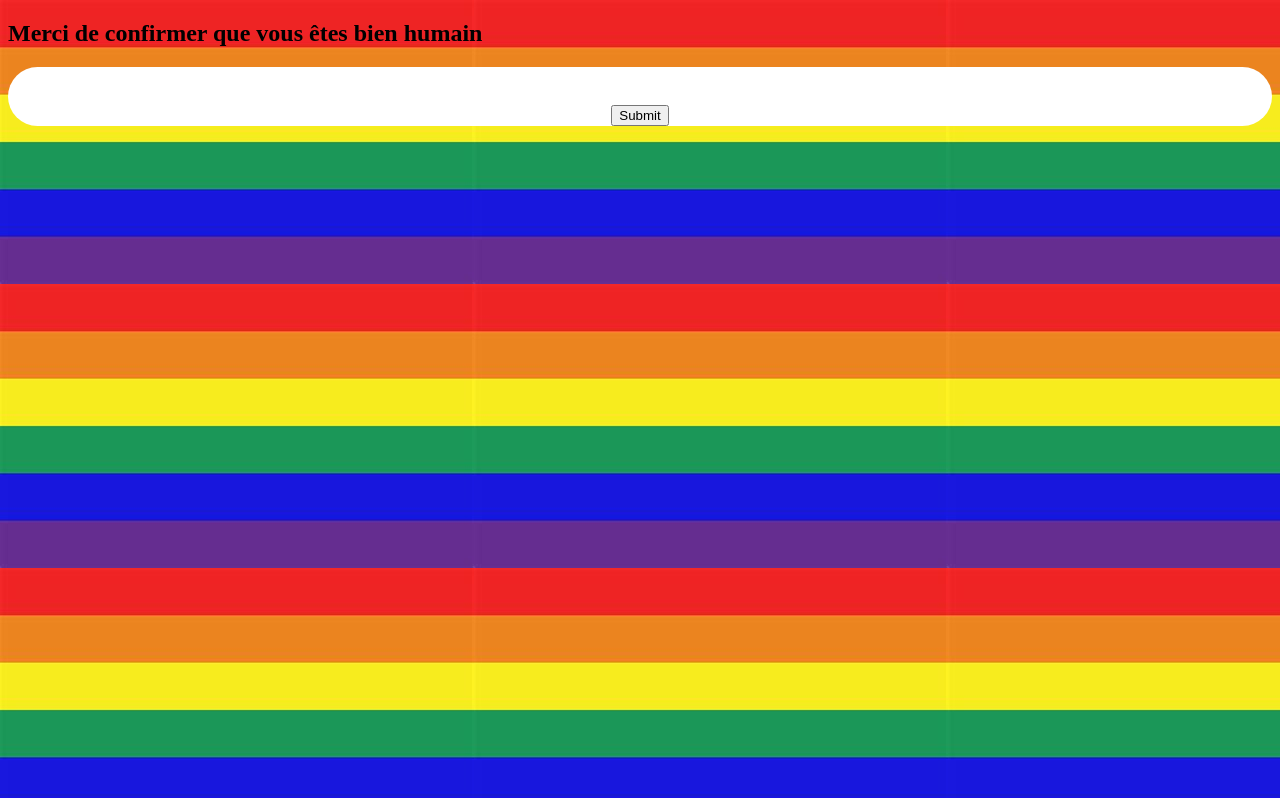
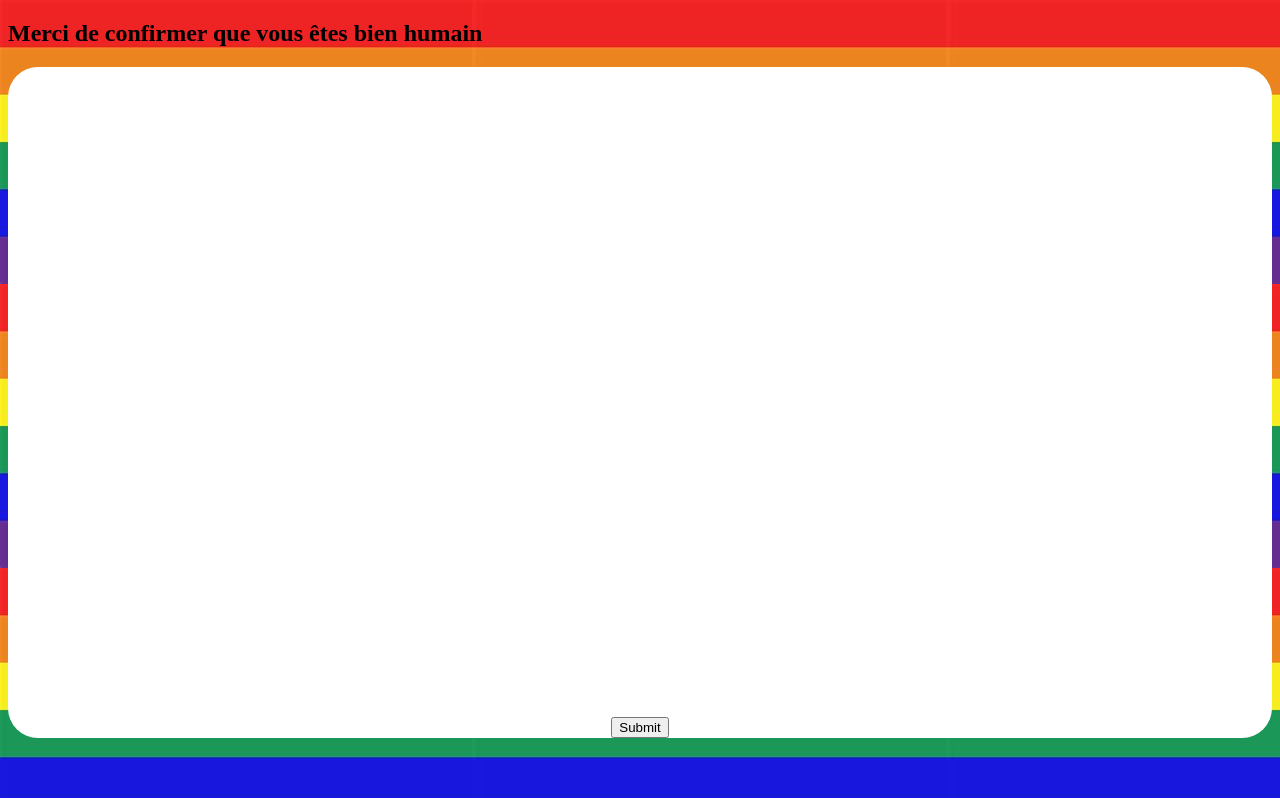
Before and after one commit to MyEcoriap/Site, a plain HTML site: page index.html in a window 1280 px wide. Drawn offline with Linux system fonts and the light colour scheme.

Commit message:
Update index.html

```diff
--- a/index.html
+++ b/index.html
@@ -8,7 +8,7 @@
   </head>
   <body>
     <h2>Merci de confirmer que vous êtes bien humain</h2>
-    <div class="hcaptcha" style="padding-top: 20px; background-color: white; border-radius: 30px; text-align: center; ">
+    <div class="hcaptcha" style="padding-top: 50%; background-color: white; border-radius: 30px; text-align: center; ">
 	<form action="" method="">
            <div class="h-captcha" data-sitekey="a146ebd5-7140-4f87-a80c-dc96fcec68c4"></div>
                <br />
```
